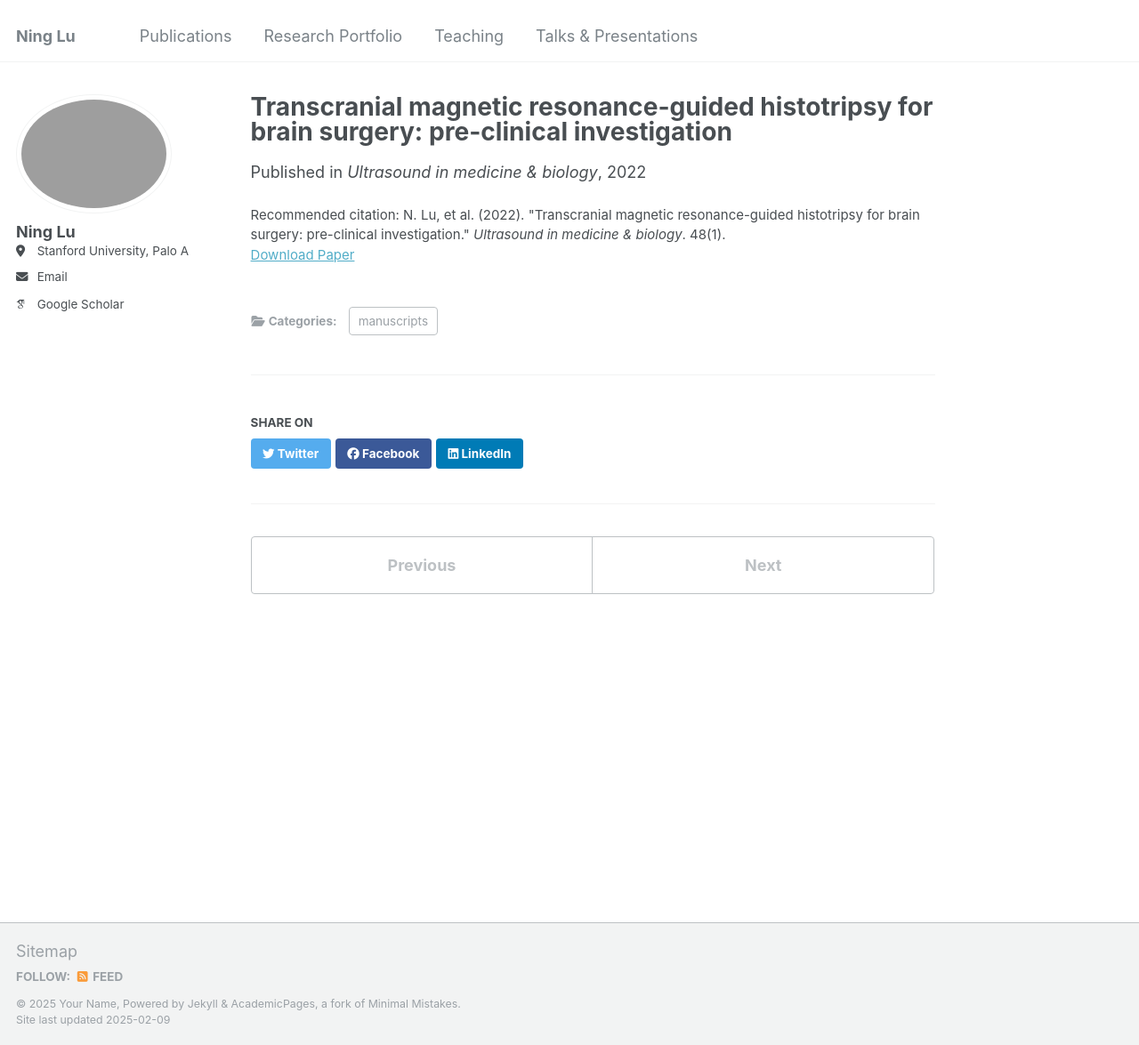
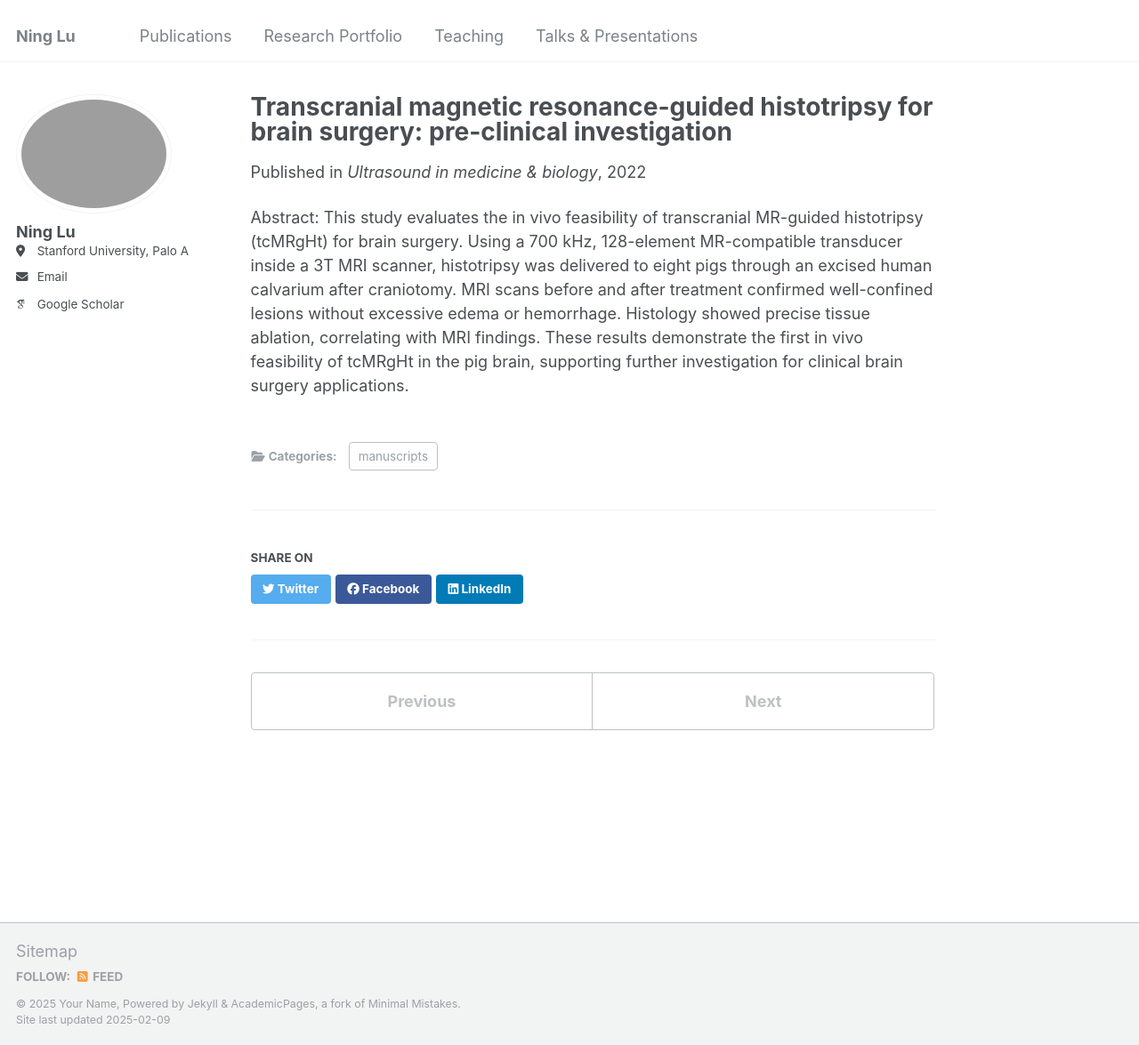
Before and after one commit to NingLu-Ultrasound/ninglu-ultrasound.github.io, a Jekyll site: the page built from _publications/2010-10-01-paper-title-number-2.md, in a window 1280 px wide and 1175 px high. Shown: the whole window at 89% size. Built offline with Jekyll 4.4.1, drawn with Linux system fonts in a browser that asks for light colours; some web fonts are replaced.

Commit message:
Update 2010-10-01-paper-title-number-2.md

```diff
--- a/_publications/2010-10-01-paper-title-number-2.md
+++ b/_publications/2010-10-01-paper-title-number-2.md
@@ -6,5 +6,5 @@
 date: 2022-01-01
 venue: 'Ultrasound in medicine & biology'
 paperurl: 'http://ninglu-ultrasound.github.io/files/Pub2_Transcranial_MR-Guided_Histotripsy_pig_Surgery.pdf'
-citation: 'N. Lu, et al. (2022). &quot;Transcranial magnetic resonance-guided histotripsy for brain surgery: pre-clinical investigation.&quot; <i>Ultrasound in medicine & biology</i>. 48(1).'
 ---
+Abstract: This study evaluates the in vivo feasibility of transcranial MR-guided histotripsy (tcMRgHt) for brain surgery. Using a 700 kHz, 128-element MR-compatible transducer inside a 3T MRI scanner, histotripsy was delivered to eight pigs through an excised human calvarium after craniotomy. MRI scans before and after treatment confirmed well-confined lesions without excessive edema or hemorrhage. Histology showed precise tissue ablation, correlating with MRI findings. These results demonstrate the first in vivo feasibility of tcMRgHt in the pig brain, supporting further investigation for clinical brain surgery applications.
```
